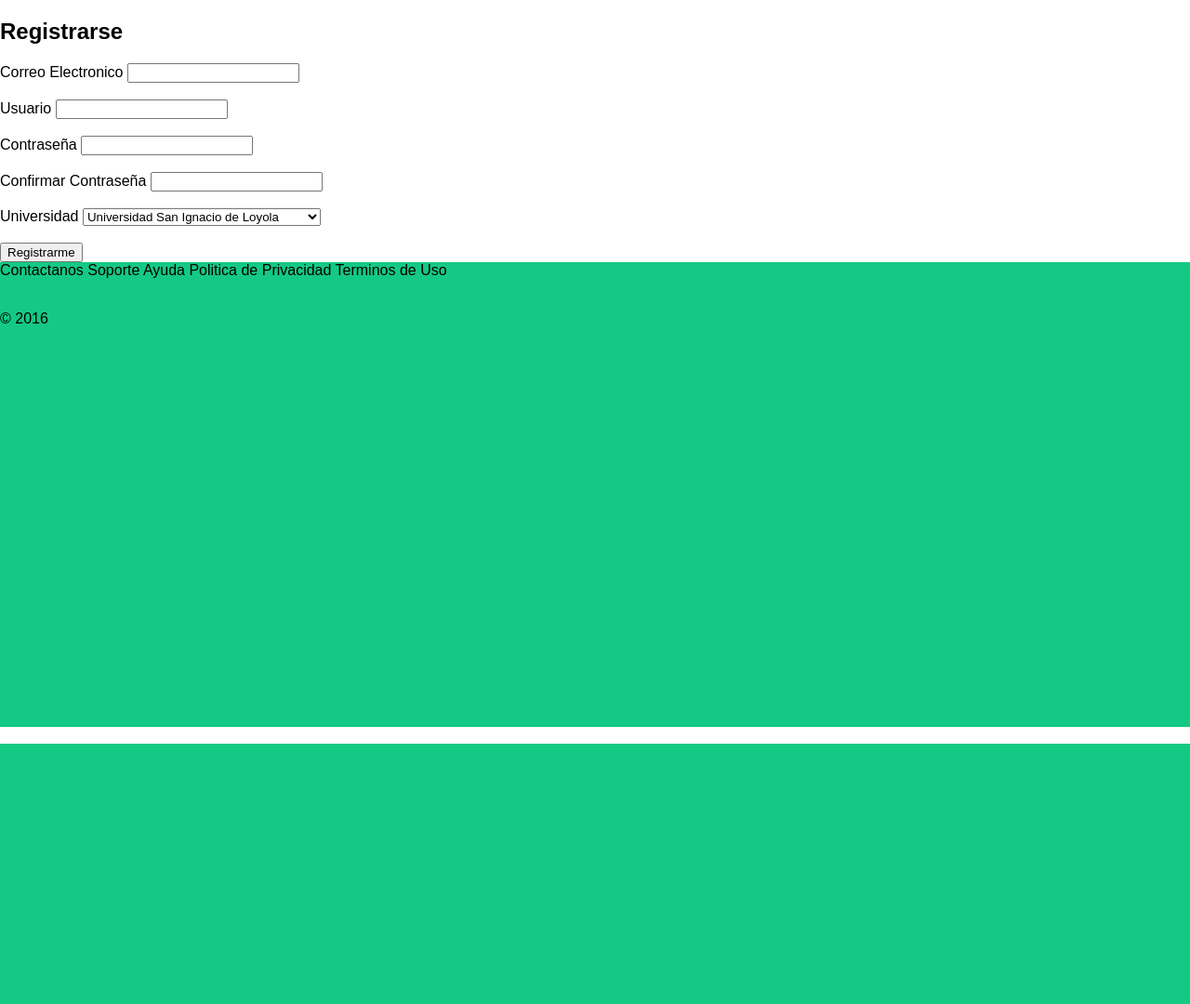
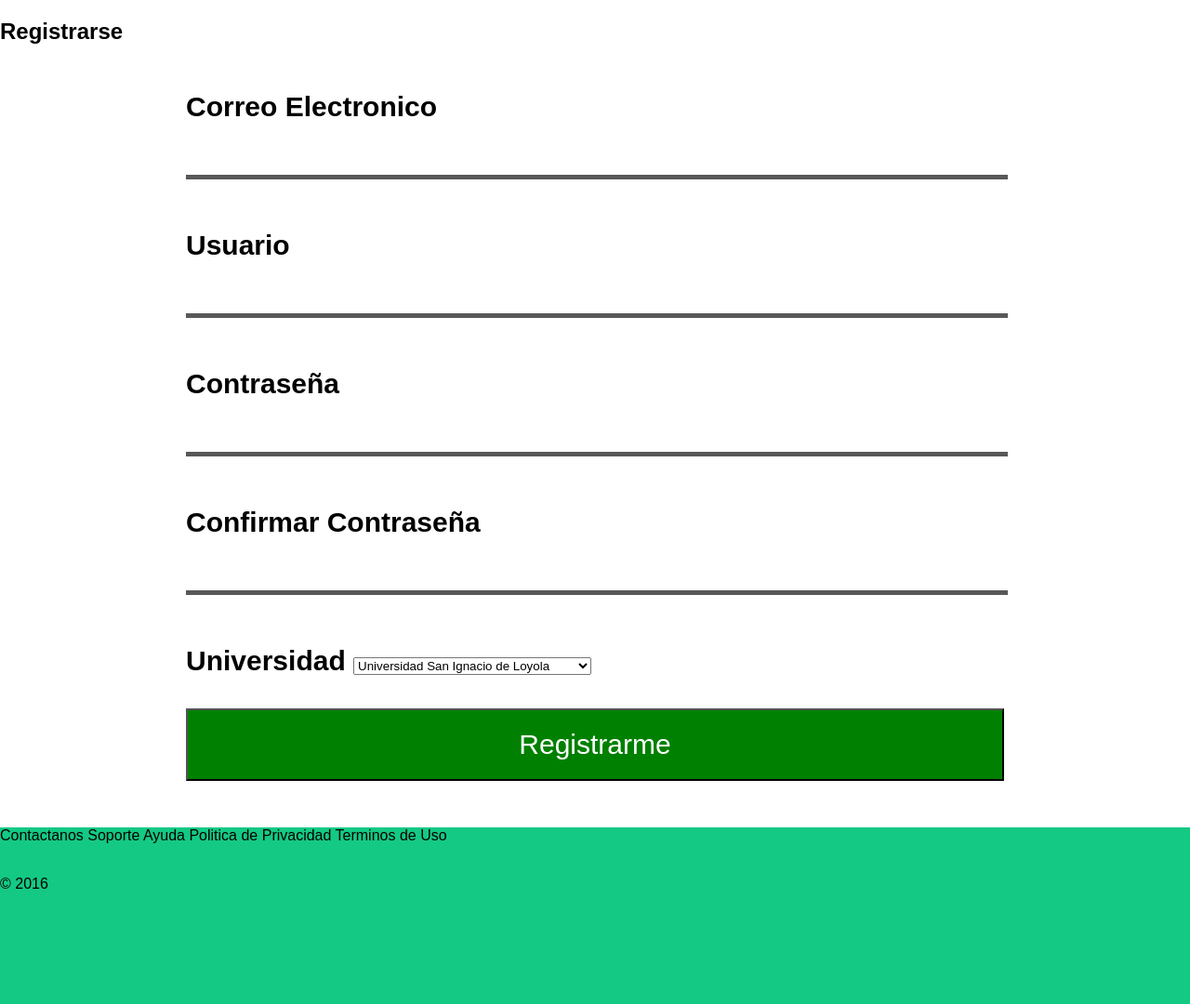
Before and after one commit to darkraul03/RAULDIOS, a PHP site: page /registrarse.php in a window 1280 px wide. Shown: the top 1080 px of the page at 93% size. Before the commit the page ends 800 px from the top, so only its background shows below. Run offline with PHP 8.4, Linux system fonts and the light colour scheme.

Commit message:
Pizza!!!

```diff
--- a/estilos/estilo.css
+++ b/estilos/estilo.css
@@ -5,13 +5,12 @@ body{
 
 }
 #logo{
-	background-color: #14C984;
+
 }
 .link{
 	text-decoration: none;
 }
 #contenedor{
-	border: 2px solid red;
 	background-image: url(https://escritoradebolsillo.files.wordpress.com/2015/06/librosss.jpg);
 	background-repeat: no-repeat;
 	background-size: cover;
@@ -49,3 +48,50 @@ footer {
 	padding-top: 50px;
 	padding-right: 50px;
 }
+form {
+		font-size: 30px;
+		font-weight: bold;
+		margin: 50px 200px;
+	}
+	label {
+		text-align: left;
+	}
+	input[type=text] {
+		border: none;
+		border-bottom: 5px solid #585858;
+		width: 100%;
+		font-size: 30px;
+		margin: 20px 0;
+	}
+	input[type=password] {
+		border: none;
+		border-bottom: 5px solid #585858;
+		width: 100%;
+		font-size: 30px;
+		margin: 20px 0;
+	}
+	input[type=submit] {
+		font-size: 30px;
+		background-color: green;
+		color: white;
+		width: 100%;
+		padding: 20px;
+	}
+		input[type=submit]:hover {
+		background-color: #0B610B;
+	}
+#inicio {
+	background-image: url(https://escritoradebolsillo.files.wordpress.com/2015/06/librosss.jpg);
+	background-repeat: no-repeat;
+	background-size: cover;
+	min-height: 700px;
+}
+#h1inicio {
+	color: white;
+	font-size: 50px;
+	padding-top: 20px;
+	padding-left: 10px;
+}
+.labelinicio {
+	color: white;
+}
```
